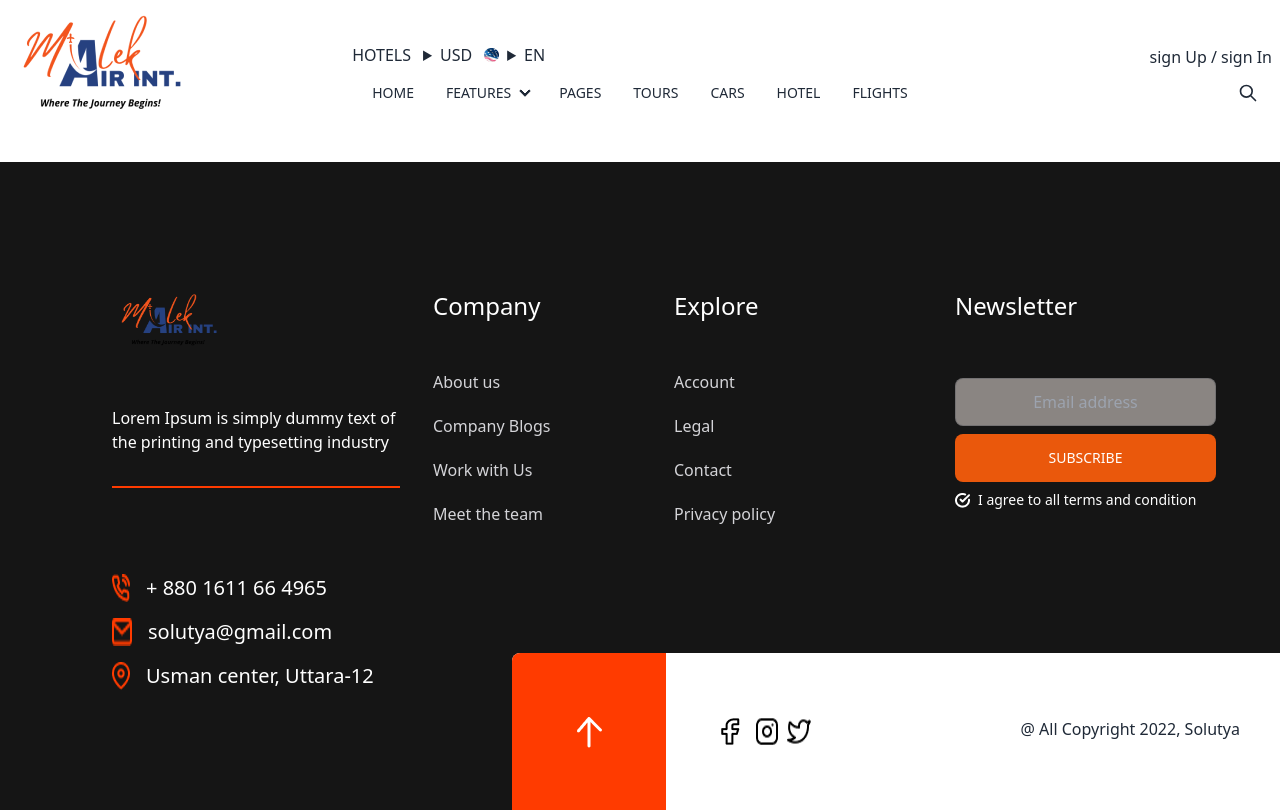
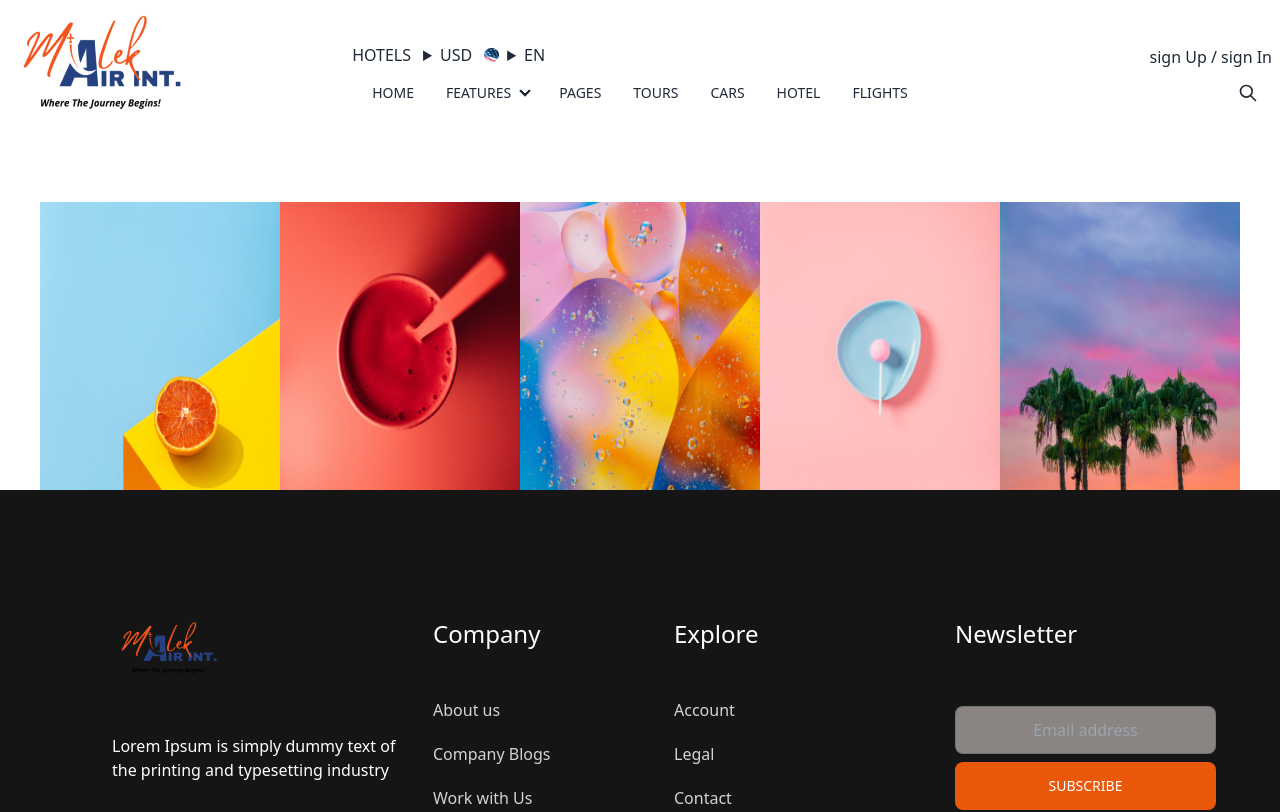
Before and after one commit to Ashik465/travel-and-stay, a React (Vite) app: page / in a window 1280 px wide. Shown: the top 812 px of the page. Built offline with nearby package versions, Linux system fonts and the light colour scheme.

Commit message:
gallary done

```diff
--- a/src/component/Home/Home.jsx
+++ b/src/component/Home/Home.jsx
@@ -1,4 +1,5 @@
 import Footer from "../footer/Footer";
+import Gallary from "../gallary/Gallary";
 import Navbar from "../header/navbar/Navbar";
 
 
@@ -6,6 +7,7 @@ const Home = () => {
     return (
         <>
             <Navbar></Navbar>
+            <Gallary></Gallary>
             <Footer></Footer>
         </>
     );
--- a/src/component/footer/Footer.jsx
+++ b/src/component/footer/Footer.jsx
@@ -11,7 +11,7 @@ import up from '../../assets/picture/up.png'
 const Footer = () => {
     return (
         <div className=" bg-[#151515] relative ">
-            <footer className="grid grid-cols-1 md:grid-cols-3 xl:grid-cols-4 gap-5 p-10 md:pt-32 md:pl-28 md:pr-16 md:pb-28 text-base-content container mx-auto">
+            <footer className="grid grid-cols-1 md:grid-cols-3 xl:grid-cols-4 gap-5 p-10 xl:pt-32 xl:pl-28 xl:pr-16 xl:pb-28 text-base-content container mx-auto">
   <div className="flex flex-col">
     <img className="w-32 h-20 mb-9" src={logo} alt="" />
     <p className=" w-72 text-white text-base font-normal pb-8 border-b-2 border-[#FF3B00]">Lorem Ipsum is simply dummy text of the  printing and typesetting industry</p>
@@ -37,7 +37,7 @@ const Footer = () => {
     <span className="text-white text-2xl font-medium pb-12">Newsletter</span>
     <input type="text" placeholder="Email address" className="input input-bordered w-full max-w-xs bg-stone-400 bg-opacity-80 text-white text-center" />
 
-    <button className=" btn  border-none  text-white text-center  bg-orange-600  font-medium">Subscribe</button>
+    <button className=" btn max-w-xs  border-none  text-white text-center  bg-orange-600  font-medium">Subscribe</button>
 
     <div className="flex items-center gap-2">
         <img  src={tik} alt="" />
@@ -70,7 +70,7 @@ const Footer = () => {
 
 {/* copyright section  */}
 <div className=" absolute bottom-0 right-0 md:w-[60%]  ">
-   <div className=" bg-white rounded-tl-lg  relative hidden md:block  " >
+   <div className=" bg-white rounded-tl-lg  relative hidden xl:block  " >
 
     <div className="rounded-tl-lg absolute inset-y-0 left-0 p-16 flex justify-center items-center bg-[#FF3B00]">
         <img src= {up} alt="" />
--- /dev/null
+++ b/src/component/gallary/Gallary.jsx
@@ -0,0 +1,22 @@
+import gallary1 from '../../assets/picture/gallary1.png'
+import gallary2 from '../../assets/picture/gallary2.png'
+import gallary3 from '../../assets/picture/gallary3.png'
+import gallary4 from '../../assets/picture/gallary4.png'
+import gallary5 from '../../assets/picture/gallary5.png'
+
+const Gallary = () => {
+    return (
+        <>
+           <div className='grid grid-cols-1 md:grid-cols-4 xl:grid-cols-5 container mx-auto p-10 pb-0 '>
+
+            <img className="w-80 h-72" src={gallary1} alt="" />
+            <img className="w-80 h-72" src={gallary2} alt="" />
+            <img className="w-80 h-72" src={gallary3} alt="" />
+            <img className="w-80 h-72" src={gallary4} alt="" />
+            <img className="w-80 h-72" src={gallary5} alt="" />
+            </div>
+        </>
+    );
+};
+
+export default Gallary;
```
